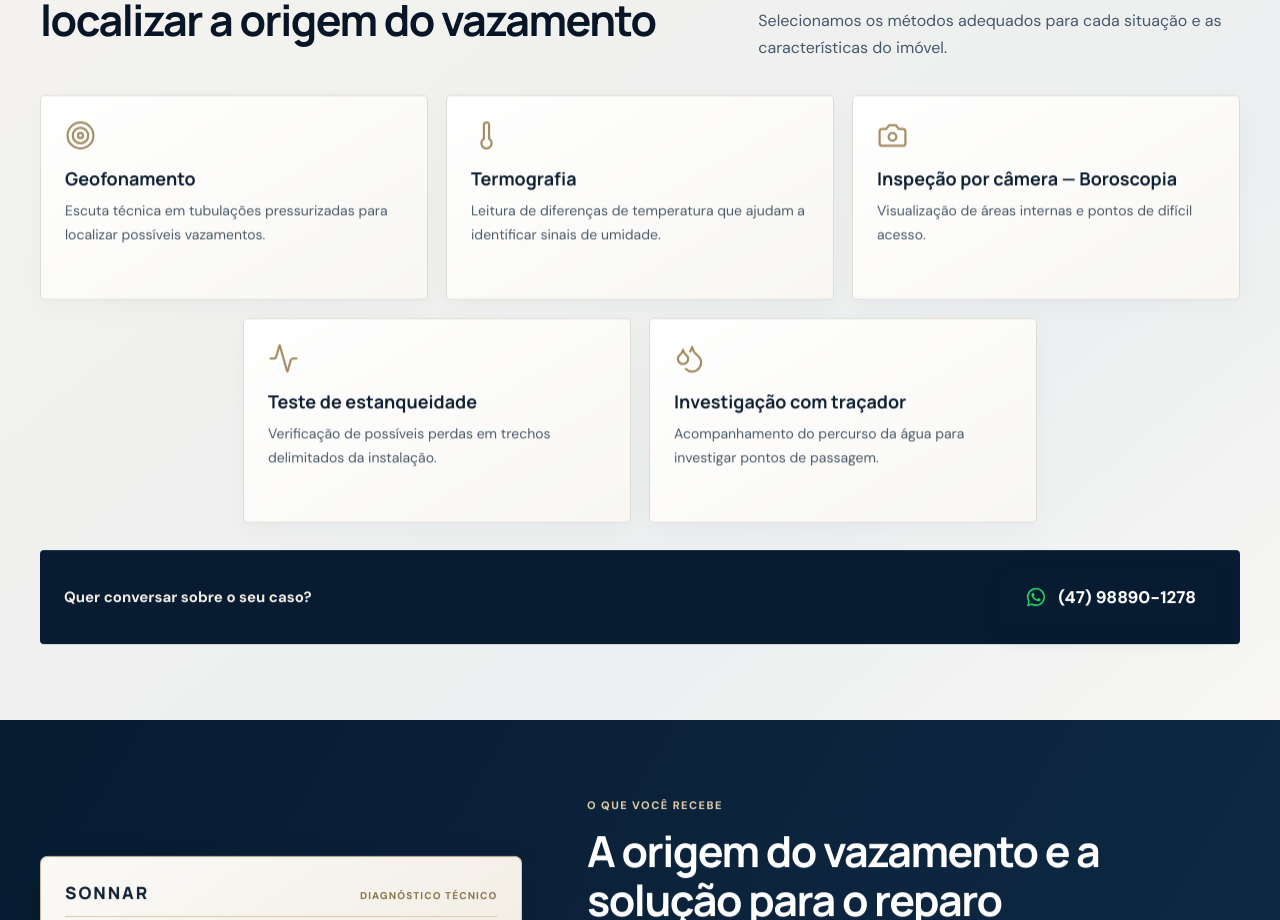
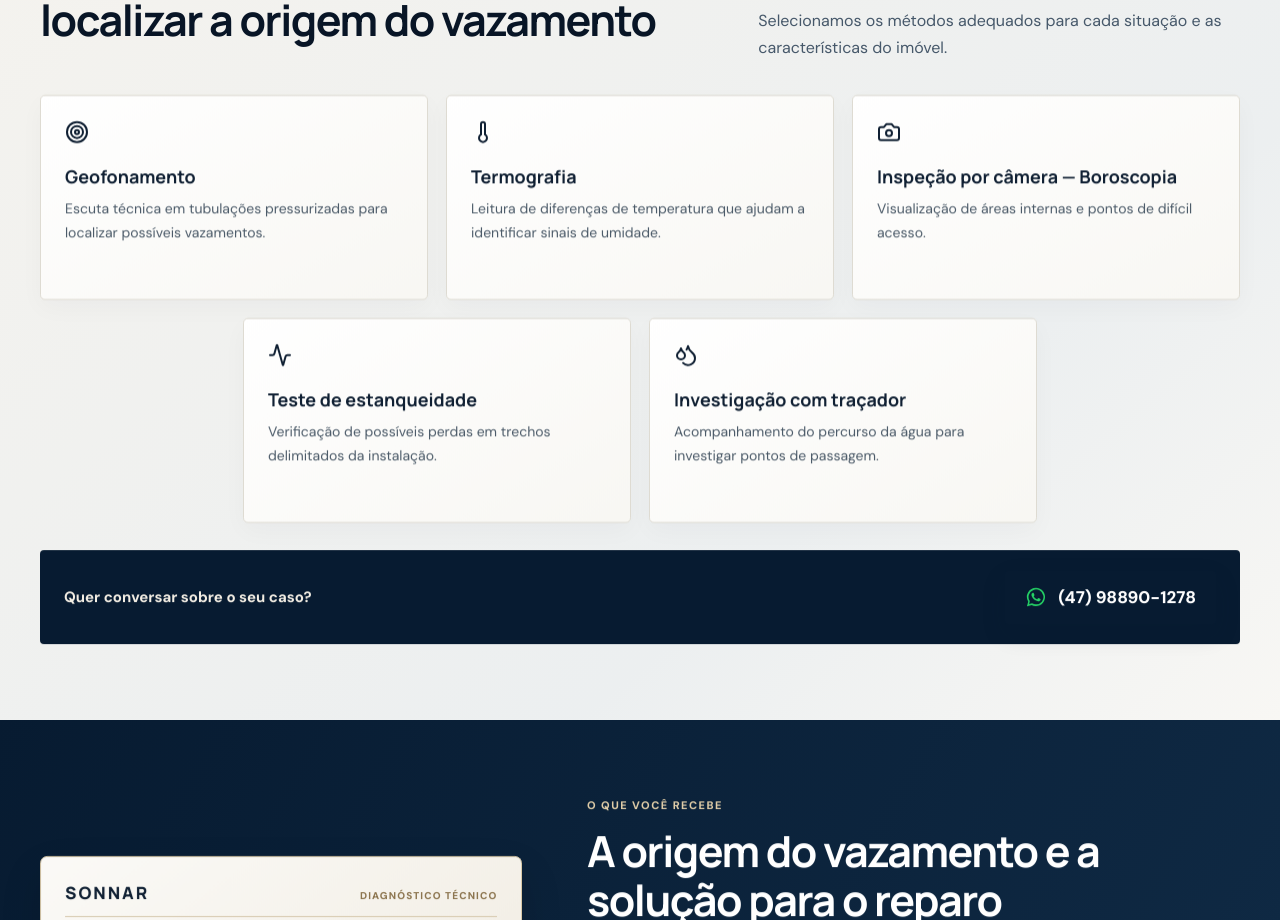
Before and after one commit to FernandeLuan/sonnar-site, a React (Vite) app: page / in a window 1280 px wide. Shown: the part 885-1805 px from the top of the page. Built offline with nearby package versions, Linux system fonts and the light colour scheme.

Commit message:
Align service icons beside titles

```diff
--- a/src/App.tsx
+++ b/src/App.tsx
@@ -34,7 +34,7 @@ export default function App(){
  },[])
  return <div className="site-shell"><Header/><main>
 <section className="hero" id="inicio"><div className="container hero-grid"><div><div className="eyebrow">CAÇA VAZAMENTOS · BLUMENAU E REGIÃO</div><h1>Manchas de umidade ou conta de água acima do normal?</h1><p className="lead">Localizamos a origem exata do vazamento com tecnologia e precisão, evitando quebras desnecessárias.</p><ContactLink>Fale com a SONNAR (47) 98890-1278</ContactLink><p className="location"><MapPin/>Empresas, condomínios e residências em Blumenau, Vale do Itajaí e litoral.</p></div><div className="hero-side"><span>SONNAR CAÇA VAZAMENTOS</span><p>Precisão que localiza,<br/><strong>economia que resolve</strong></p><div className="hero-rule"/></div></div></section>
-<section className="light section" id="servicos"><div className="container"><div className="eyebrow dark">SERVIÇOS</div><div className="heading"><h2>Tecnologia e precisão para localizar a origem do vazamento</h2><p>Selecionamos os métodos adequados para cada situação e as características do imóvel.</p></div><div className="services">{services.map(([Icon,title,text])=><article key={title}><div className="service-top"><Icon/></div><h3>{title}</h3><p>{text}</p></article>)}</div><div className="service-contact"><span>Quer conversar sobre o seu caso?</span><ContactLink>(47) 98890-1278</ContactLink></div></div></section>
+<section className="light section" id="servicos"><div className="container"><div className="eyebrow dark">SERVIÇOS</div><div className="heading"><h2>Tecnologia e precisão para localizar a origem do vazamento</h2><p>Selecionamos os métodos adequados para cada situação e as características do imóvel.</p></div><div className="services">{services.map(([Icon,title,text])=><article key={title}><div className="service-heading"><Icon/><h3>{title}</h3></div><p>{text}</p></article>)}</div><div className="service-contact"><span>Quer conversar sobre o seu caso?</span><ContactLink>(47) 98890-1278</ContactLink></div></div></section>
 <section className="diagnosis"><div className="container diagnosis-grid"><div className="diagnosis-image"><div className="report-sheet"><div className="report-head"><b>SONNAR</b><span>DIAGNÓSTICO TÉCNICO</span></div><div className="report-line wide"/><div className="report-line"/><div className="report-photo"><ClipboardCheck/><span>REGISTROS DA INSPEÇÃO</span></div><div className="report-line wide"/><div className="report-line short"/><div className="report-stamp">ANÁLISE TÉCNICA</div></div><small>Representação ilustrativa de um diagnóstico técnico</small></div><div><div className="eyebrow">O QUE VOCÊ RECEBE</div><h2>A origem do vazamento e a solução para o reparo</h2><p>O diagnóstico técnico apresenta os testes realizados, os resultados encontrados e o que precisa ser feito para resolver o vazamento.</p><ul className="deliverables"><li><Target/>Origem identificada do vazamento</li><li><ClipboardCheck/>Testes e resultados da inspeção</li><li><Camera/>Registros fotográficos</li><li><ShieldCheck/>Solução indicada para o reparo</li></ul><p className="diagnosis-note">Quando a investigação não for conclusiva, o diagnóstico apresenta os resultados, as limitações e os próximos testes necessários, sem afirmar uma localização que não foi confirmada.</p></div></div></section>
 <section className="light section" id="processo"><div className="container"><div className="eyebrow dark">COMO FUNCIONA</div><div className="heading"><h2>Um processo claro, do contato ao diagnóstico</h2><p>Escopo e condições apresentados antes da contratação.</p></div><div className="steps">{steps.map(([n,t,d])=><article key={n}><span>{n}</span><div><h3>{t}</h3><p>{d}</p></div></article>)}</div><div className="repair"><ShieldCheck/><p><b>Investigação e diagnóstico técnico</b><br/>O serviço compreende a inspeção, os testes e a análise dos resultados, com indicação da intervenção recomendada. <strong>A execução do reparo não faz parte do serviço da SONNAR.</strong></p></div></div></section>
 <section className="about" id="sobre"><div className="container about-grid"><div><div className="eyebrow">SOBRE A SONNAR</div><h2>Precisão técnica e cuidado com cada ambiente</h2><p>A SONNAR reúne tecnologia e métodos profissionais de inspeção para localizar a origem de vazamentos em empresas, condomínios e residências.</p><p>Atendimento com rigor técnico, respeito ao ambiente e atenção às preocupações de cada cliente.</p></div><div className="about-more"><details><summary>Conheça nossa missão e visão</summary><article><small>MISSÃO</small><p>Identificar a origem dos vazamentos com tecnologia e precisão, preservando o patrimônio e oferecendo a cada cliente o cuidado e a atenção que sua situação exige.</p></article><article><small>VISÃO</small><p>Elevar o padrão do caça vazamentos no Vale do Itajaí e no litoral, fazendo da precisão técnica e do cuidado com cada cliente uma experiência que as pessoas façam questão de recomendar.</p></article></details><details><summary>Conheça nossos valores</summary>{values.map(([t,d])=><article key={t}><b>{t}</b><p>{d}</p></article>)}</details></div></div></section>
```
